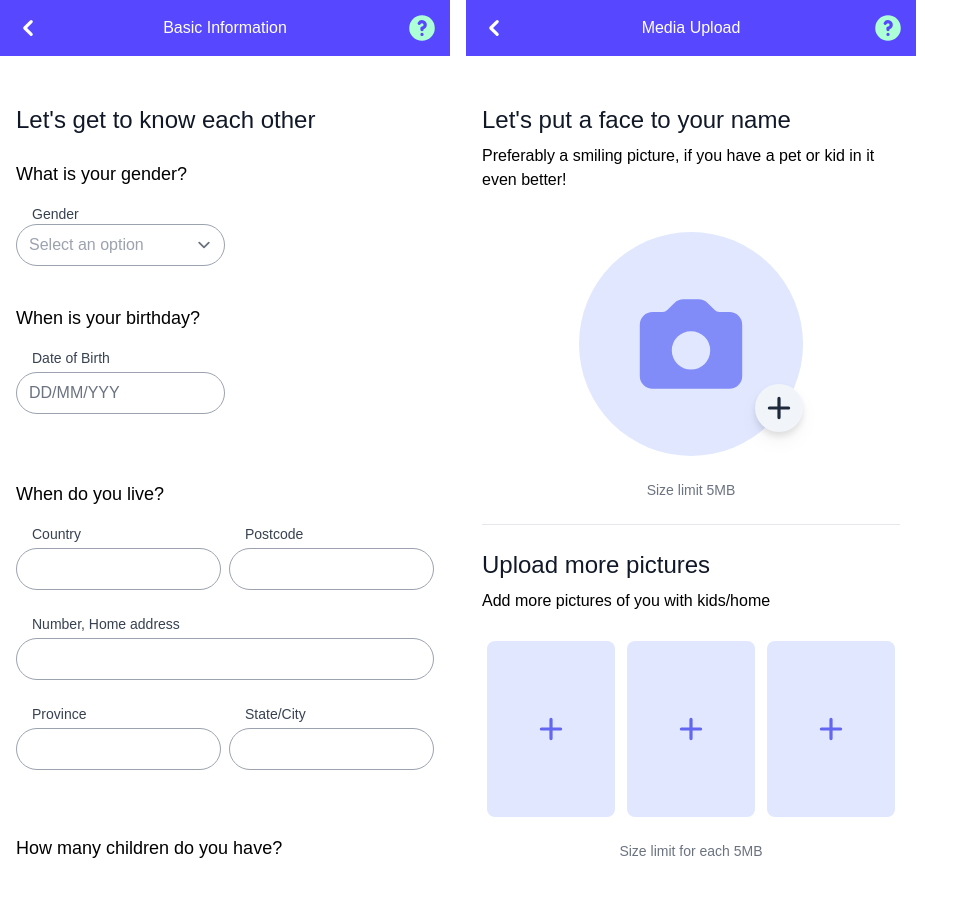
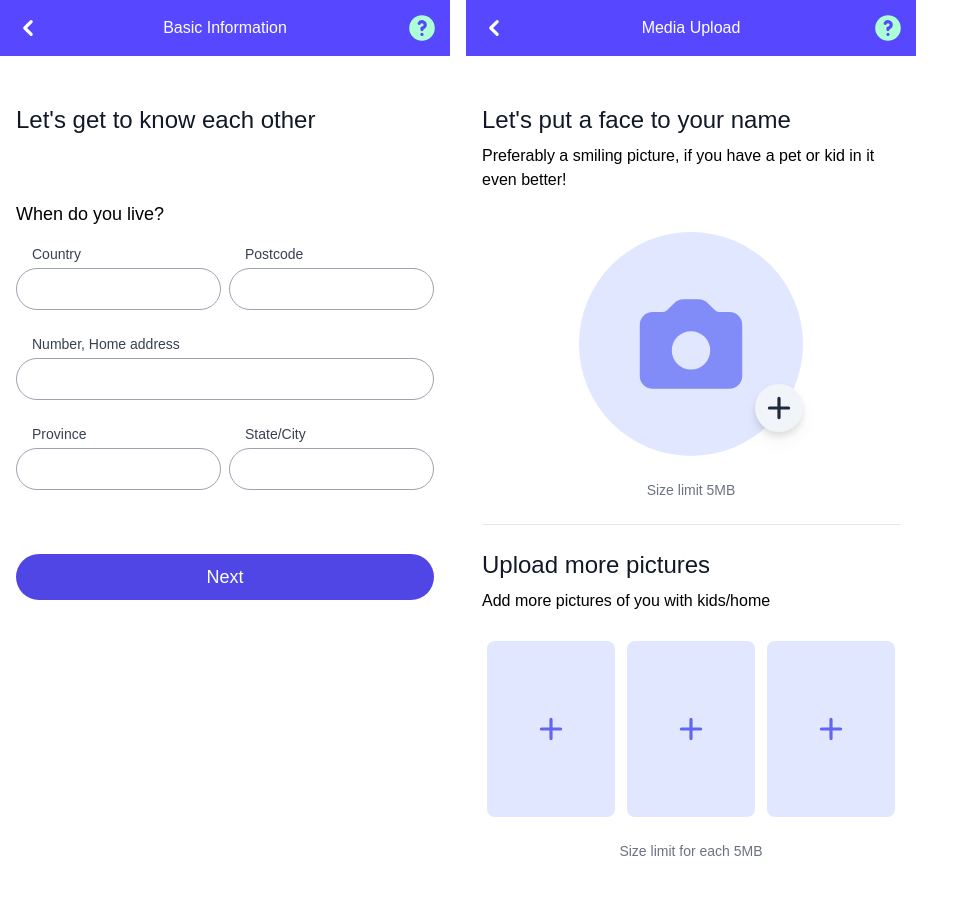
Before and after one commit to andres-codigo/nanny-nina, a Vue app: page /host-nanny in a window 1280 px wide. Shown: the top 900 px of the page, without its empty margins (0-979 px from the left). Built offline with nearby package versions, Linux system fonts and the light colour scheme.

Commit message:
[vue] DOM updates based on design update/removed of incorrect markup

```diff
--- a/src/components/media/single-upload/SinglePhotoUpload.vue
+++ b/src/components/media/single-upload/SinglePhotoUpload.vue
@@ -4,7 +4,7 @@ import SingleUploadItem from './SingleUploadItem.vue'
 
 <template>
 	<h2 class="mb-2 text-left text-2xl font-normal text-gray-900">Let's put a face to your name</h2>
-	<h3	h3 class="font-light">Preferably a smiling picture, if you have a pet or kid in it even better!</h3>
+	<h3	class="font-light">Preferably a smiling picture, if you have a pet or kid in it even better!</h3>
 
 	<div class="mt-10">
 		<SingleUploadItem />
--- a/src/pages/host/nanny/pages/BioForm01.vue
+++ b/src/pages/host/nanny/pages/BioForm01.vue
@@ -12,21 +12,8 @@ import ButtonPrimary from '../../../../components/buttons/ButtonPrimary.vue'
 			<div class="flex flex-col pt-6 mx-4">
 				<form action="#" method="POST">
 					<h2 class="my-6 text-left text-2xl font-normal text-gray-900">Let's get to know each other</h2>
-					<div class="h-28">
-						<h3 class="text-lg font-light">What is your gender?</h3>
-						<div class="w-1/2 mt-4">
-							<SelectMenu text="Gender" />
-						</div>
-					</div>
 
-					<div class="mt-8 h-28">
-						<h3 class="text-lg font-light">When is your birthday?</h3>
-						<div class="w-1/2 mt-4">
-							<InputField text="Date of Birth" placeholder="DD/MM/YYY" />
-						</div>
-					</div>
-
-					<div class="mt-16">
+					<div class="my-16">
 						<h3 class="text-lg font-light">When do you live?</h3>
 						<div class="mt-4 grid grid-cols-2 gap-y-6 gap-x-2">
 							<div><InputField text="Country" /></div>
@@ -43,11 +30,6 @@ import ButtonPrimary from '../../../../components/buttons/ButtonPrimary.vue'
 						</div>
 					</div>
 
-					<div class="mt-16">
-						<h3 class="text-lg font-light">How many children do you have?</h3>
-
-					</div>
-
 					<div class="mt-10">
 						<div class="my-6">
 							<ButtonPrimary text="Next" />
```
